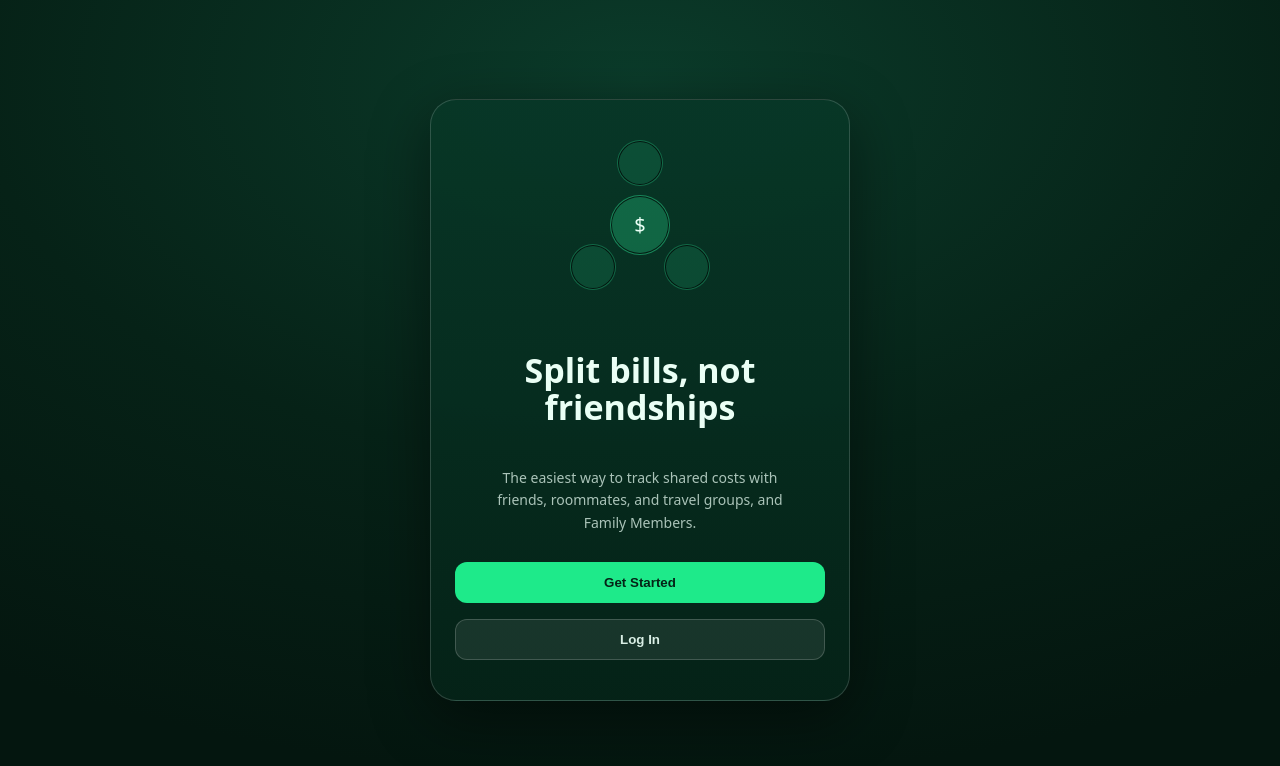
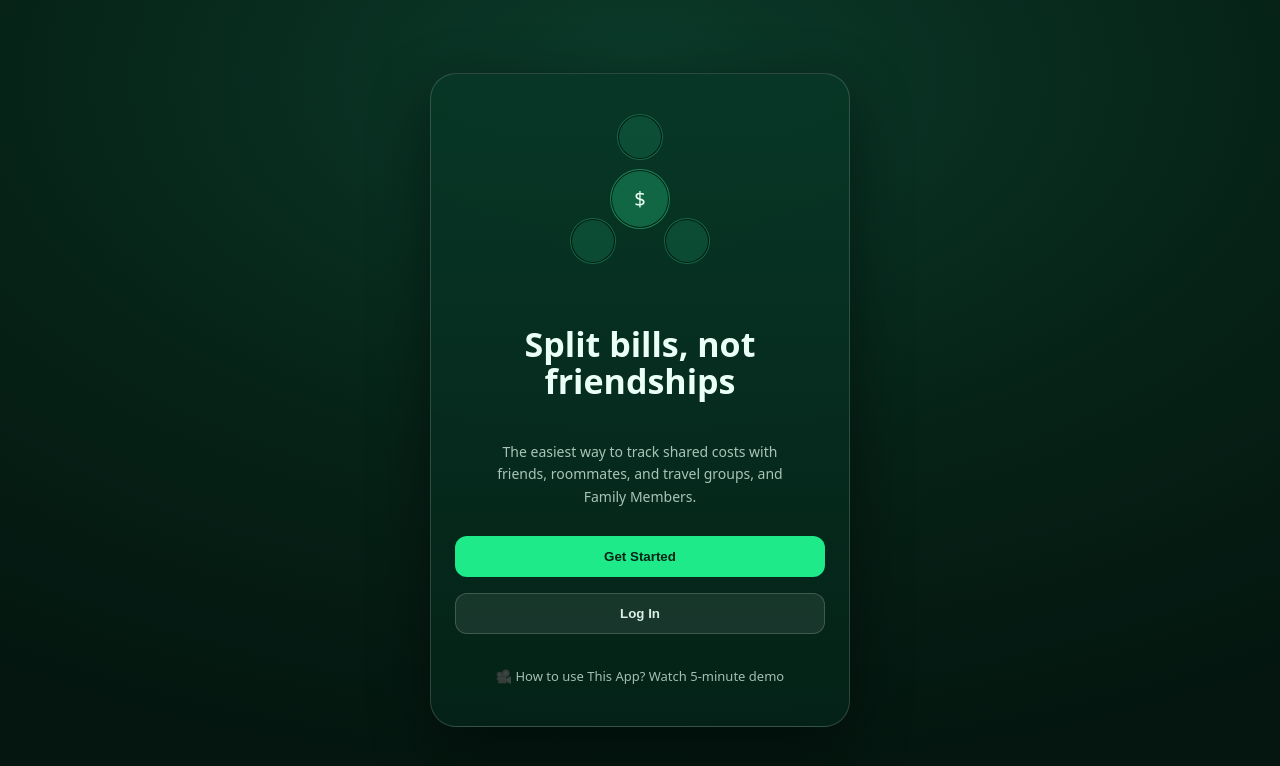
Before and after one commit to mah-davarfa/split-expense, a React (Vite) app in the folder client/: page / in a window 1280 px wide. Shown: the top 766 px of the page. Built offline with nearby package versions, Linux system fonts and the light colour scheme; no server answers.

Commit message:
how to use app demo added to landing page

```diff
--- a/client/src/index.css
+++ b/client/src/index.css
@@ -620,3 +620,19 @@ input:focus {
   text-align: center;
   font-weight: 600;
 }
+.landing-video {
+  margin-top: 12px;
+  text-align: center;
+}
+
+.landing-video-link {
+  font-size: 13px;
+  color: rgba(234, 255, 245, 0.7);
+  text-decoration: none;
+  font-weight: 500;
+}
+
+.landing-video-link:hover {
+  text-decoration: underline;
+  color: #1eea8a;
+}
--- a/client/src/pages/LandingPage.jsx
+++ b/client/src/pages/LandingPage.jsx
@@ -35,6 +35,16 @@ const LandingPage = () => {
             Log In
           </button>
         </div>
+        <div className="landing-video">
+        <a
+          href="https://youtu.be/vi3reMgcl48"
+          target="_blank"
+          rel="noopener noreferrer"
+          className="landing-video-link"
+        >
+          🎥 How to use This App? Watch 5-minute demo
+        </a>
+      </div>
       </div>
     </div>
   );
```
